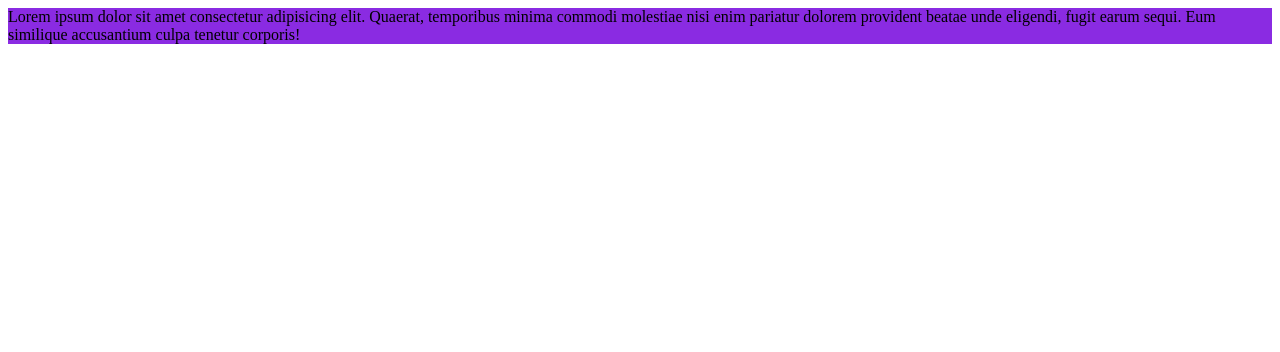
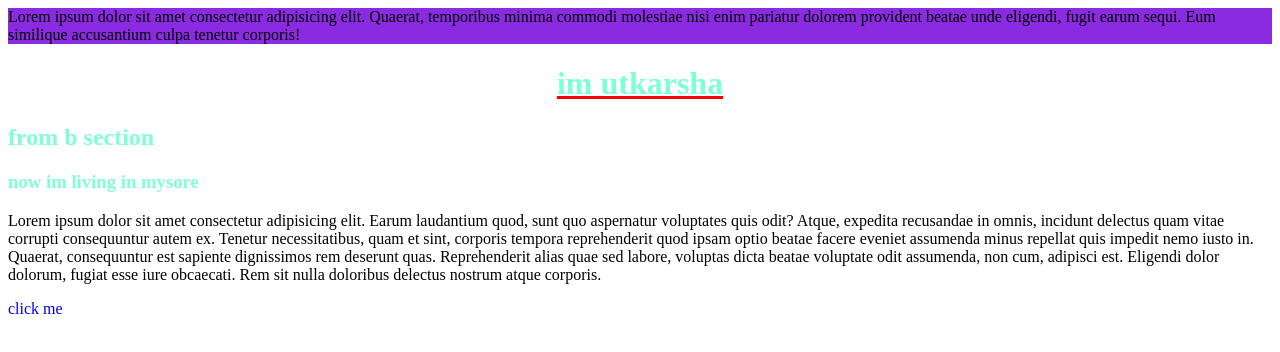
Before and after one commit to UtkarshaNerle/Internship-program, a plain HTML site: page indexx.html in a window 1280 px wide. Drawn offline with Linux system fonts and the light colour scheme.

Commit message:
style the index

```diff
--- a/indexx.html
+++ b/indexx.html
@@ -11,5 +11,13 @@
         Lorem ipsum dolor sit amet consectetur adipisicing elit. Quaerat, temporibus minima commodi molestiae nisi enim pariatur dolorem provident beatae unde eligendi, fugit earum sequi. Eum similique accusantium culpa tenetur corporis!
 
     </div>
+
+    <h1 class="heading">im utkarsha</h1>
+    <h2 class="heading">from b section</h2>
+    <h3 class="heading">now im living in mysore</h3>
+    <p>Lorem ipsum dolor sit amet consectetur adipisicing elit. Earum laudantium quod, sunt quo aspernatur voluptates quis odit? Atque, expedita recusandae in omnis, incidunt delectus quam vitae corrupti consequuntur autem ex.
+    Tenetur necessitatibus, quam et sint, corporis tempora reprehenderit quod ipsam optio beatae facere eveniet assumenda minus repellat quis impedit nemo iusto in. Quaerat, consequuntur est sapiente dignissimos rem deserunt quas.
+    Reprehenderit alias quae sed labore, voluptas dicta beatae voluptate odit assumenda, non cum, adipisci est. Eligendi dolor dolorum, fugiat esse iure obcaecati. Rem sit nulla doloribus delectus nostrum atque corporis.</p>
+    <a href="https://www.google.com">click me</a>
 </body>
 </html>
--- a/style.css
+++ b/style.css
@@ -1,3 +1,20 @@
 #box{
     background-color: blueviolet;
 }
+ .heading{
+    color: aquamarine;
+
+ }
+ h1{
+    text-align: center;
+    text-decoration:red underline;
+ }
+ p{
+    text-align: start;
+ }
+ /* body{
+    background-color: blueviolet;
+ } */
+  a{
+    text-decoration: none;
+  }
```
